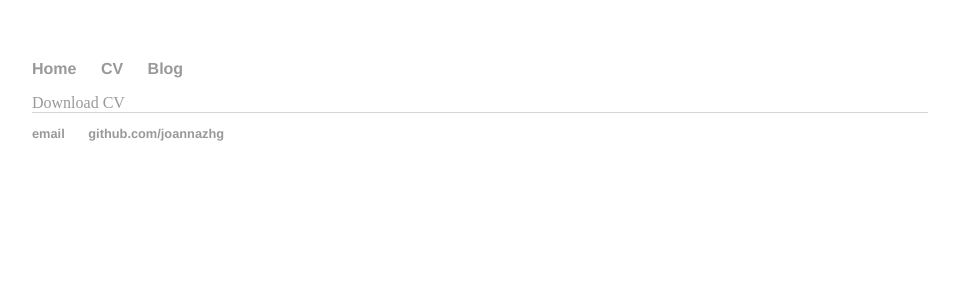
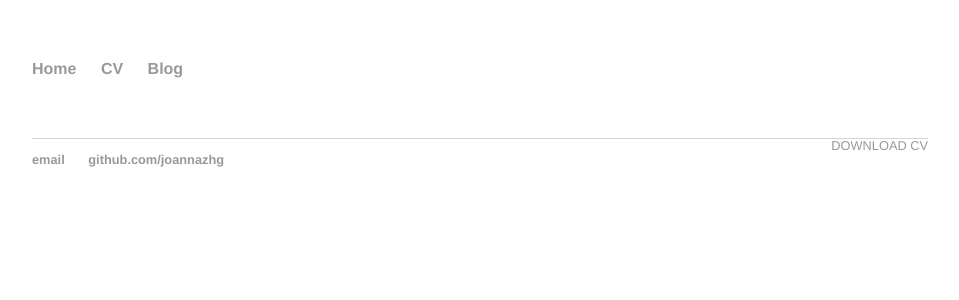
Before and after one commit to joannazhg/joannazhg.github.io, a Jekyll site: the page built from cv/index.html, in a window 1280 px wide. Shown: the top 300 px of the page, without its empty margins (160-1119 px from the left). Built offline with Jekyll 4.4.1, drawn with Linux system fonts in a browser that asks for light colours.

Commit message:
Update main.css

```diff
--- a/css/main.css
+++ b/css/main.css
@@ -33,6 +33,14 @@
     font-size: .8em;
 }
 
+/* CV */
+.cv { margin: 0px 0px 60px; }
+.cv h1 { font-size: 3em; }
+.cv h2 { font-size: 2em; }
+.cv address, .cv .download { font-family: 'Helvetica', 'Arial', 'Sans-Serif'; }
+.cv address, .cv p { font-size: 1.2em; }
+.cv .download { float: right; font-size: .8em; text-transform: uppercase; }
+
 ul.posts {
     margin: 20px auto 40px;
     font-size: 1.5em;
```
